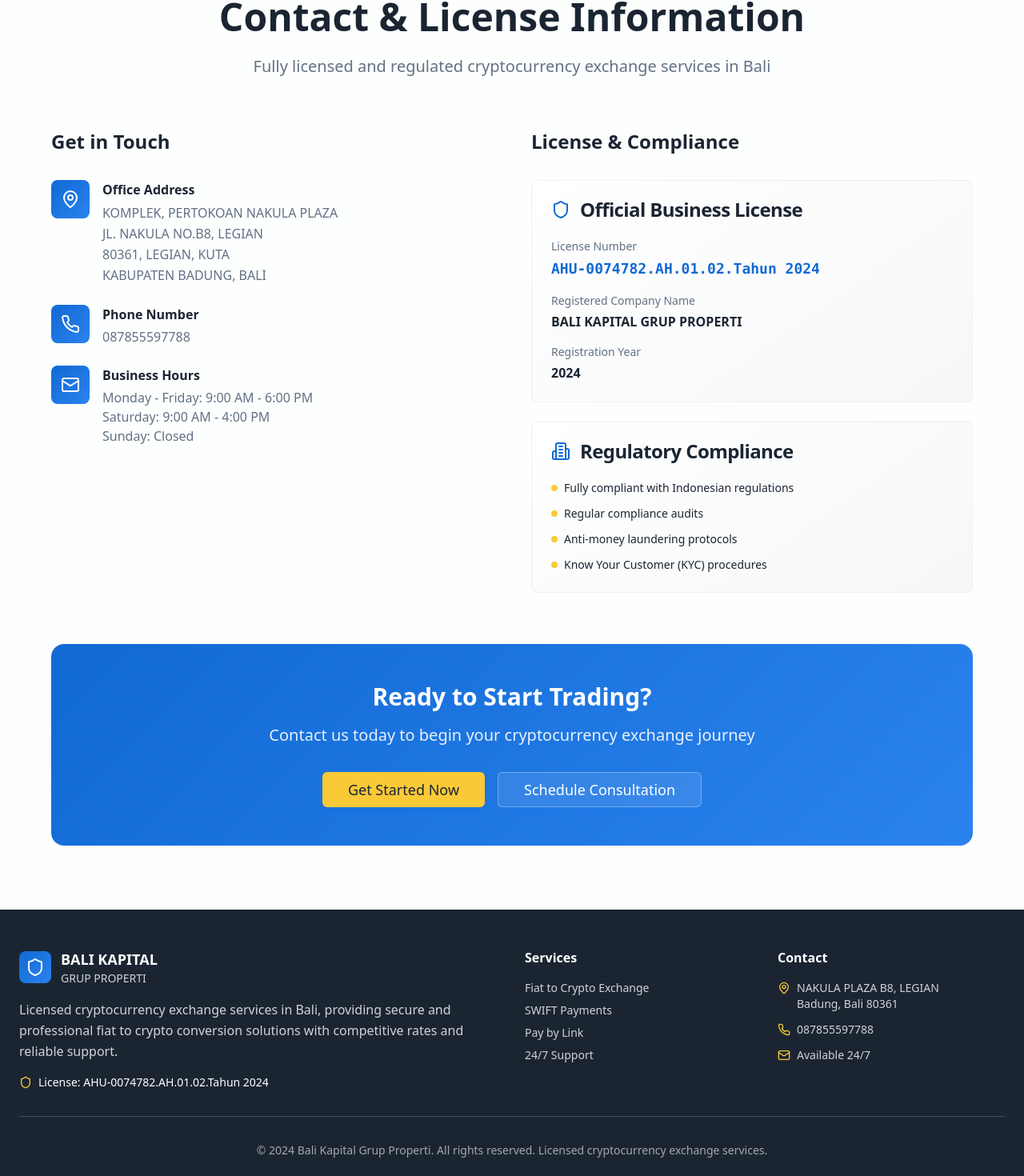
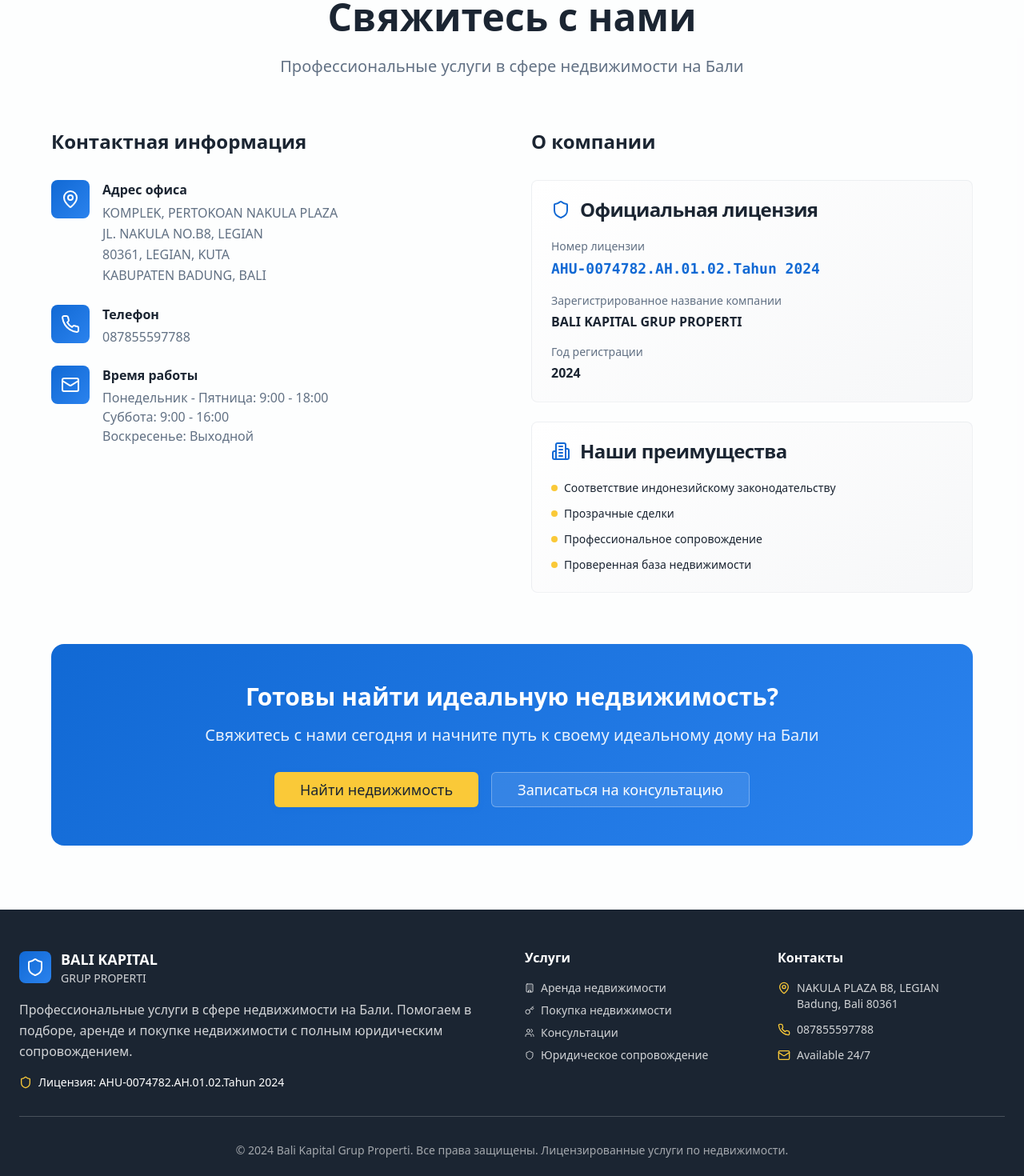
Before and after one commit to elsok777/bali-fiat-crypto-exchange, a React (Vite) app: page / in a window 1280 px wide. Shown: the part 1986-3456 px from the top of the page at 80% size. Built offline with nearby package versions, Linux system fonts and the light colour scheme.

Commit message:
Update services section
Update the services section to reflect the new real estate theme.

```diff
--- a/src/components/ContactSection.tsx
+++ b/src/components/ContactSection.tsx
@@ -10,24 +10,24 @@ const ContactSection = () => {
           {/* Section Header */}
           <div className="text-center mb-16">
             <h2 className="text-4xl md:text-5xl font-bold text-foreground mb-6">
-              Contact & License Information
+              Свяжитесь с нами
             </h2>
             <p className="text-xl text-muted-foreground">
-              Fully licensed and regulated cryptocurrency exchange services in Bali
+              Профессиональные услуги в сфере недвижимости на Бали
             </p>
           </div>
 
           <div className="grid lg:grid-cols-2 gap-12">
             {/* Contact Information */}
             <div>
-              <h3 className="text-2xl font-bold mb-8">Get in Touch</h3>
+              <h3 className="text-2xl font-bold mb-8">Контактная информация</h3>
               <div className="space-y-6">
                 <div className="flex items-start gap-4">
                   <div className="w-12 h-12 bg-gradient-primary rounded-lg flex items-center justify-center flex-shrink-0">
                     <MapPin className="w-6 h-6 text-primary-foreground" />
                   </div>
                   <div>
-                    <h4 className="font-semibold mb-1">Office Address</h4>
+                    <h4 className="font-semibold mb-1">Адрес офиса</h4>
                     <p className="text-muted-foreground leading-relaxed">
                       KOMPLEK, PERTOKOAN NAKULA PLAZA<br />
                       JL. NAKULA NO.B8, LEGIAN<br />
@@ -42,7 +42,7 @@ const ContactSection = () => {
                     <Phone className="w-6 h-6 text-primary-foreground" />
                   </div>
                   <div>
-                    <h4 className="font-semibold mb-1">Phone Number</h4>
+                    <h4 className="font-semibold mb-1">Телефон</h4>
                     <p className="text-muted-foreground">087855597788</p>
                   </div>
                 </div>
@@ -52,11 +52,11 @@ const ContactSection = () => {
                     <Mail className="w-6 h-6 text-primary-foreground" />
                   </div>
                   <div>
-                    <h4 className="font-semibold mb-1">Business Hours</h4>
+                    <h4 className="font-semibold mb-1">Время работы</h4>
                     <p className="text-muted-foreground">
-                      Monday - Friday: 9:00 AM - 6:00 PM<br />
-                      Saturday: 9:00 AM - 4:00 PM<br />
-                      Sunday: Closed
+                      Понедельник - Пятница: 9:00 - 18:00<br />
+                      Суббота: 9:00 - 16:00<br />
+                      Воскресенье: Выходной
                     </p>
                   </div>
                 </div>
@@ -65,28 +65,28 @@ const ContactSection = () => {
 
             {/* License Information */}
             <div>
-              <h3 className="text-2xl font-bold mb-8">License & Compliance</h3>
+              <h3 className="text-2xl font-bold mb-8">О компании</h3>
 
               <Card className="shadow-card bg-gradient-card border-border/50 mb-6">
                 <CardHeader>
                   <CardTitle className="flex items-center gap-3">
                     <Shield className="w-6 h-6 text-primary" />
-                    Official Business License
+                    Официальная лицензия
                   </CardTitle>
                 </CardHeader>
                 <CardContent className="space-y-4">
                   <div>
-                    <p className="text-sm text-muted-foreground mb-1">License Number</p>
+                    <p className="text-sm text-muted-foreground mb-1">Номер лицензии</p>
                     <p className="font-mono text-lg font-semibold text-primary">
                       AHU-0074782.AH.01.02.Tahun 2024
                     </p>
                   </div>
                   <div>
-                    <p className="text-sm text-muted-foreground mb-1">Registered Company Name</p>
+                    <p className="text-sm text-muted-foreground mb-1">Зарегистрированное название компании</p>
                     <p className="font-semibold">BALI KAPITAL GRUP PROPERTI</p>
                   </div>
                   <div>
-                    <p className="text-sm text-muted-foreground mb-1">Registration Year</p>
+                    <p className="text-sm text-muted-foreground mb-1">Год регистрации</p>
                     <p className="font-semibold">2024</p>
                   </div>
                 </CardContent>
@@ -96,26 +96,26 @@ const ContactSection = () => {
                 <CardHeader>
                   <CardTitle className="flex items-center gap-3">
                     <Building2 className="w-6 h-6 text-primary" />
-                    Regulatory Compliance
+                    Наши преимущества
                   </CardTitle>
                 </CardHeader>
                 <CardContent>
                   <ul className="space-y-3">
                     <li className="flex items-center gap-2">
                       <div className="w-2 h-2 bg-accent rounded-full"></div>
-                      <span className="text-sm">Fully compliant with Indonesian regulations</span>
+                      <span className="text-sm">Соответствие индонезийскому законодательству</span>
                     </li>
                     <li className="flex items-center gap-2">
                       <div className="w-2 h-2 bg-accent rounded-full"></div>
-                      <span className="text-sm">Regular compliance audits</span>
+                      <span className="text-sm">Прозрачные сделки</span>
                     </li>
                     <li className="flex items-center gap-2">
                       <div className="w-2 h-2 bg-accent rounded-full"></div>
-                      <span className="text-sm">Anti-money laundering protocols</span>
+                      <span className="text-sm">Профессиональное сопровождение</span>
                     </li>
                     <li className="flex items-center gap-2">
                       <div className="w-2 h-2 bg-accent rounded-full"></div>
-                      <span className="text-sm">Know Your Customer (KYC) procedures</span>
+                      <span className="text-sm">Проверенная база недвижимости</span>
                     </li>
                   </ul>
                 </CardContent>
@@ -126,20 +126,20 @@ const ContactSection = () => {
           {/* CTA Section */}
           <div className="text-center mt-16">
             <div className="bg-gradient-primary rounded-2xl p-8 md:p-12 text-primary-foreground">
-              <h3 className="text-3xl font-bold mb-4">Ready to Start Trading?</h3>
+              <h3 className="text-3xl font-bold mb-4">Готовы найти идеальную недвижимость?</h3>
               <p className="text-xl mb-8 text-primary-foreground/90">
-                Contact us today to begin your cryptocurrency exchange journey
+                Свяжитесь с нами сегодня и начните путь к своему идеальному дому на Бали
               </p>
               <div className="flex flex-col sm:flex-row gap-4 justify-center">
                 <Button variant="accent" size="lg" className="text-lg px-8">
-                  Get Started Now
+                  Найти недвижимость
                 </Button>
                 <Button
                   variant="outline"
                   size="lg"
                   className="text-lg px-8 bg-primary-foreground/10 border-primary-foreground/30 text-primary-foreground hover:bg-primary-foreground/20"
                 >
-                  Schedule Consultation
+                  Записаться на консультацию
                 </Button>
               </div>
             </div>
--- a/src/components/Footer.tsx
+++ b/src/components/Footer.tsx
@@ -1,4 +1,4 @@
-import { Shield, MapPin, Phone, Mail } from "lucide-react";
+import { Shield, MapPin, Phone, Mail, Building, Key, Users } from "lucide-react";
 
 const Footer = () => {
   return (
@@ -17,29 +17,41 @@ const Footer = () => {
               </div>
             </div>
             <p className="text-background/80 mb-4 leading-relaxed">
-              Licensed cryptocurrency exchange services in Bali, providing secure and professional
-              fiat to crypto conversion solutions with competitive rates and reliable support.
+              Профессиональные услуги в сфере недвижимости на Бали. Помогаем в подборе,
+              аренде и покупке недвижимости с полным юридическим сопровождением.
             </p>
             <div className="flex items-center gap-2 text-sm">
               <Shield className="w-4 h-4 text-accent" />
-              <span>License: AHU-0074782.AH.01.02.Tahun 2024</span>
+              <span>Лицензия: AHU-0074782.AH.01.02.Tahun 2024</span>
             </div>
           </div>
 
           {/* Services */}
           <div>
-            <h4 className="font-semibold mb-4">Services</h4>
+            <h4 className="font-semibold mb-4">Услуги</h4>
             <ul className="space-y-2 text-sm text-background/80">
-              <li>Fiat to Crypto Exchange</li>
-              <li>SWIFT Payments</li>
-              <li>Pay by Link</li>
-              <li>24/7 Support</li>
+              <li className="flex items-center gap-2">
+                <Building className="w-3 h-3" />
+                Аренда недвижимости
+              </li>
+              <li className="flex items-center gap-2">
+                <Key className="w-3 h-3" />
+                Покупка недвижимости
+              </li>
+              <li className="flex items-center gap-2">
+                <Users className="w-3 h-3" />
+                Консультации
+              </li>
+              <li className="flex items-center gap-2">
+                <Shield className="w-3 h-3" />
+                Юридическое сопровождение
+              </li>
             </ul>
           </div>
 
           {/* Contact Info */}
           <div>
-            <h4 className="font-semibold mb-4">Contact</h4>
+            <h4 className="font-semibold mb-4">Контакты</h4>
             <div className="space-y-3 text-sm text-background/80">
               <div className="flex items-start gap-2">
                 <MapPin className="w-4 h-4 mt-0.5 text-accent flex-shrink-0" />
@@ -61,7 +73,7 @@ const Footer = () => {
         </div>
 
         <div className="border-t border-background/20 mt-8 pt-8 text-center text-sm text-background/60">
-          <p>&copy; 2024 Bali Kapital Grup Properti. All rights reserved. Licensed cryptocurrency exchange services.</p>
+          <p>&copy; 2024 Bali Kapital Grup Properti. Все права защищены. Лицензированные услуги по недвижимости.</p>
         </div>
       </div>
     </footer>
```
